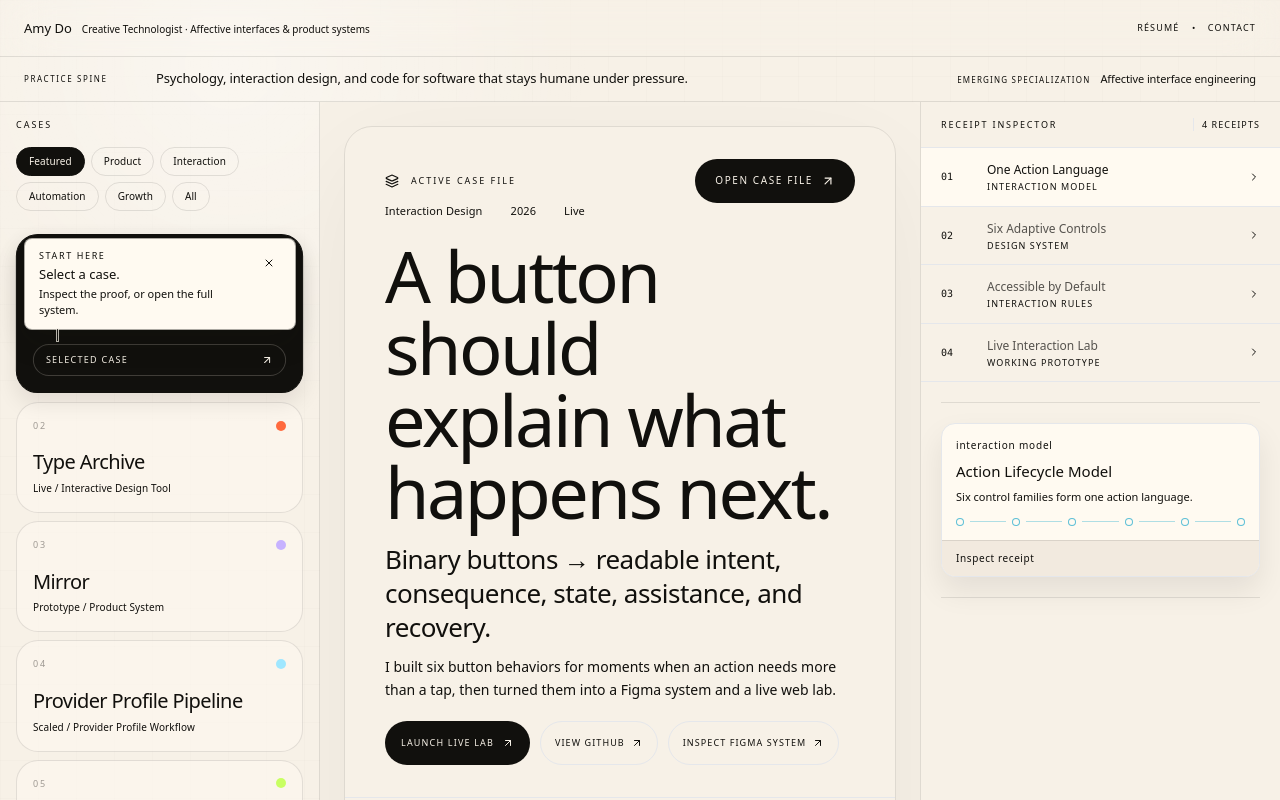
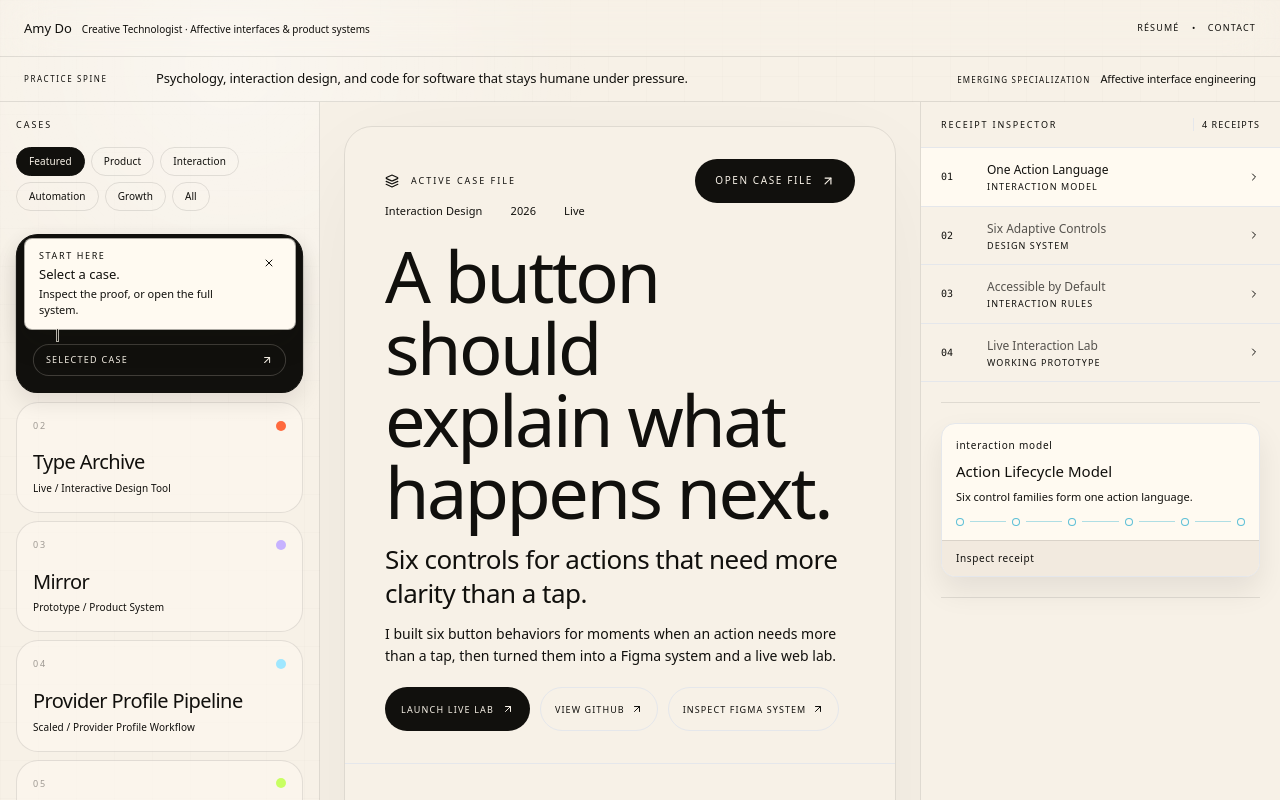
Before and after one commit to amydojo/undone, a React (Vite) app: page / in a window 1280 px wide. Built offline with nearby package versions, Linux system fonts and the light colour scheme.

Commit message:
Simplify flagship overview descriptions

```diff
--- a/src/components/portfolio/ActiveCanvas.jsx
+++ b/src/components/portfolio/ActiveCanvas.jsx
@@ -9,8 +9,8 @@ import CaseLinks from "./CaseLinks";
 import { formatMetadataLabel } from "../../utils/caseMetadata";
 
 const DECODER_LINES = {
-  'interface-behavior-lab': 'Binary buttons → readable intent, consequence, state, assistance, and recovery.',
-  'type-archive': 'Vague creative intent → inspectable roles, tradeoffs, licensing, and a defensible decision.',
+  'interface-behavior-lab': 'Six controls for actions that need more clarity than a tap.',
+  'type-archive': 'From a vague brief to a type system you can compare and explain.',
   mirror: 'Mood, sleep, clarity, and context → readable states and one next step.',
   'smooth-md-growth-os': 'Scattered clinic marketing → reusable service, CRM, and campaign logic.',
   'meta-airtable-dashboard': 'Ad spend → booking behavior → revenue-informed decisions.',
@@ -97,7 +97,6 @@ function CanvasFilePane({ record, openWorkspace, prefersReducedMotion }) {
         animate="animate"
         exit="exit"
       >
-        {/* ── BEAT 01 · HERO ──────────────────────────────────── */}
         <div className="flex min-h-[54vh] flex-col px-5 py-6 xl:min-h-[62vh] xl:px-10 xl:py-8">
           <div className="flex items-center justify-between gap-4">
             <div className="flex items-center gap-3 text-[9px] uppercase tracking-[0.22em] text-[#11100d]/44">
@@ -140,7 +139,6 @@ function CanvasFilePane({ record, openWorkspace, prefersReducedMotion }) {
           </div>
         </div>
 
-        {/* ── BEAT 02 · PROOF LEDGER ──────────────────────────── */}
         <div className="border-t border-[#11100d]/8 px-5 pb-12 pt-10 xl:px-10 xl:pb-16 xl:pt-14">
           <div className="text-[10px] uppercase tracking-[0.15em] text-[#11100d]/38">Proof signals</div>
           <div className="mt-6 grid grid-cols-3 divide-x divide-[#11100d]/10">
@@ -152,7 +150,6 @@ function CanvasFilePane({ record, openWorkspace, prefersReducedMotion }) {
 
         <OverviewVisualPlate visual={record.overviewVisual} slug={record.slug} />
 
-        {/* ── BEAT 03 · SYSTEM MODEL ──────────────────────────── */}
         <div className="border-t border-[#11100d]/8 px-5 pb-12 pt-10 xl:px-10 xl:pb-16 xl:pt-14">
           <div className="mb-7 text-[10px] uppercase tracking-[0.15em] text-[#11100d]/38">System model</div>
           <OverviewArtifact record={record} />
```
